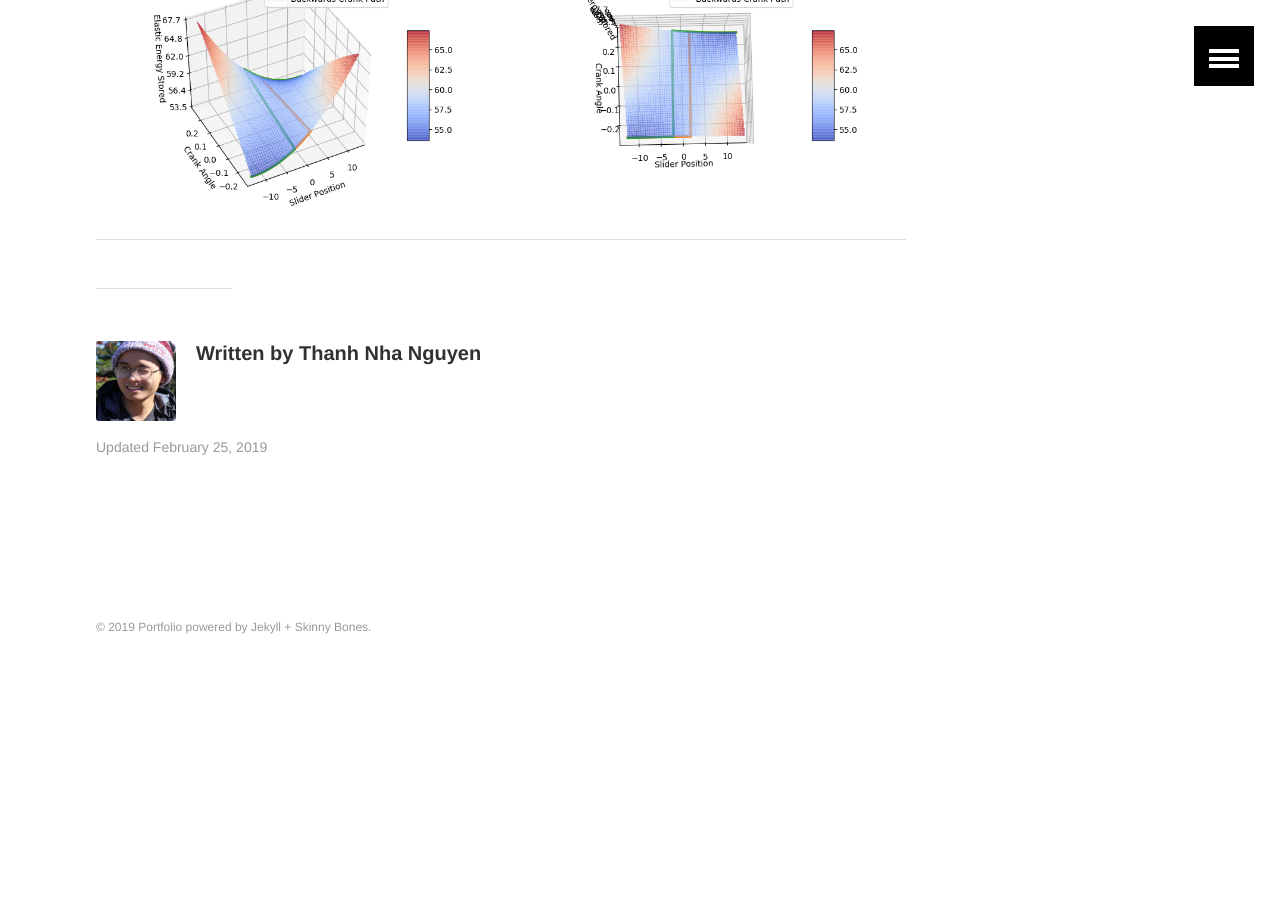
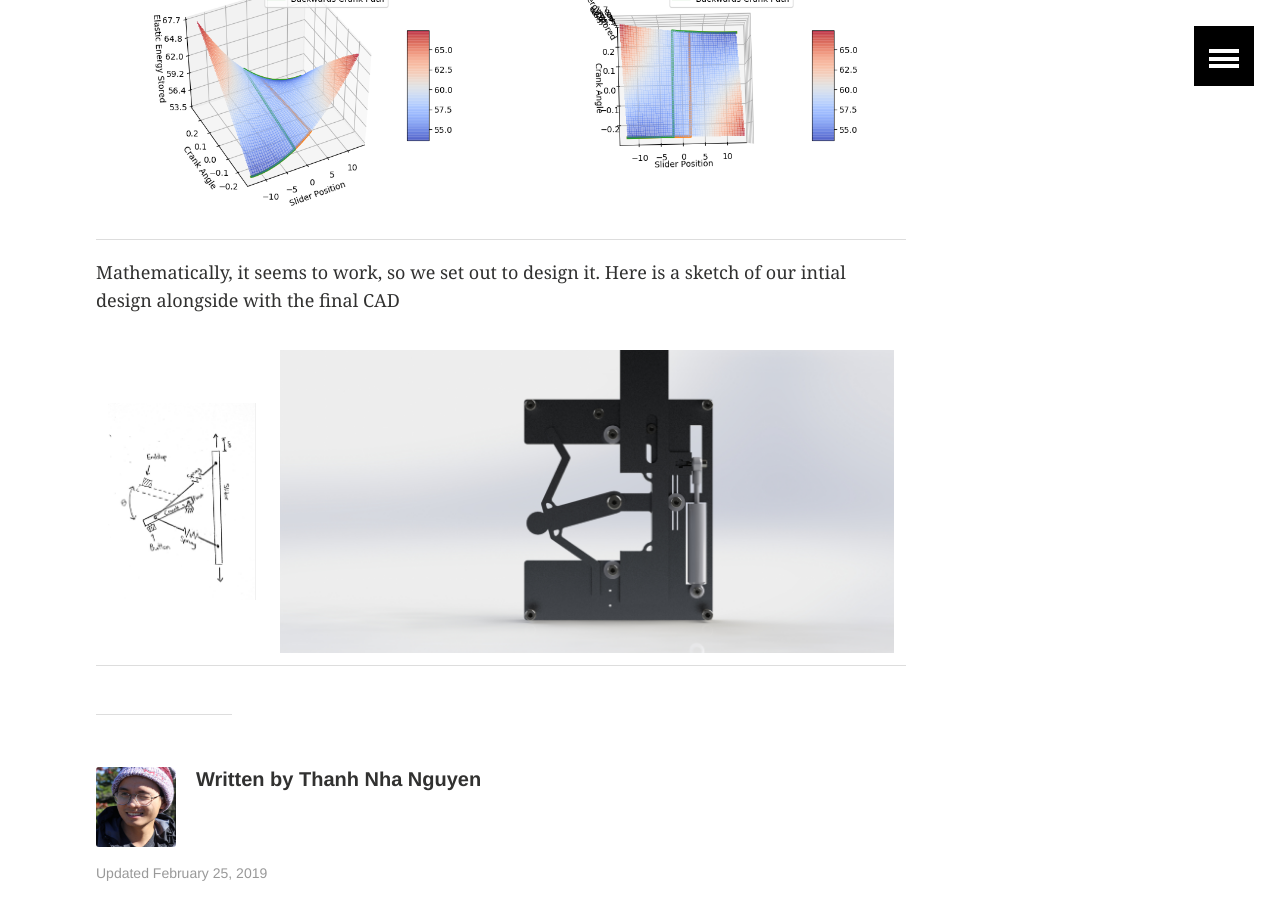
Before and after one commit to zicez/zicez.github.io, a Jekyll site: the page built from _posts/portfolio/2019-02-25-FPGA.md, in a window 1280 px wide and 900 px high, scrolled down 4093 px. Built offline with Jekyll 4.4.1, drawn with Linux system fonts in a browser that asks for light colours; before the commit the page ends 4806 px from its top, so only the background shows below that.

Commit message:
add concept and CAD

```diff
--- a/_posts/portfolio/2019-02-25-FPGA.md
+++ b/_posts/portfolio/2019-02-25-FPGA.md
@@ -236,3 +236,7 @@ plt.show()
 The generated plots are shown below.
 
 |<img alt="fpga2_plot1" src="/images/fpga/fpga2/graph_image.png">|<img alt="fpga2_plot2" src="/images/fpga/fpga2/path_image.png">|
+
+Mathematically, it seems to work, so we set out to design it. Here is a sketch of our intial design alongside with the final CAD
+
+|<img alt="fpga2_concept" src="/images/fpga/fpga2/concept.jpg">|<img alt="fpga2_cad" src="/images/fpga/fpga2/cad2.jpg">|
```
Also changed, not shown: images/fpga/fpga2/concept.jpg (added).
